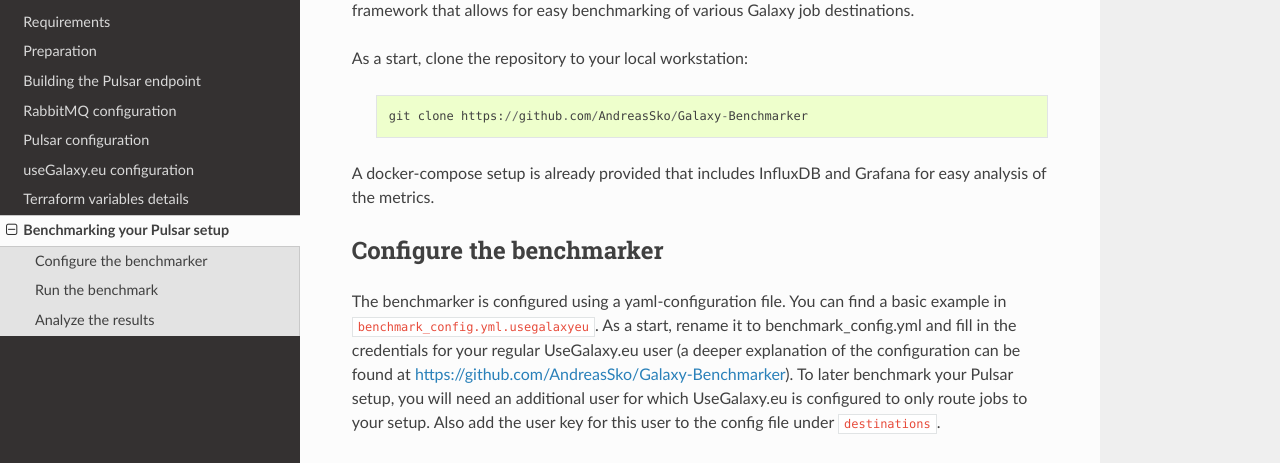
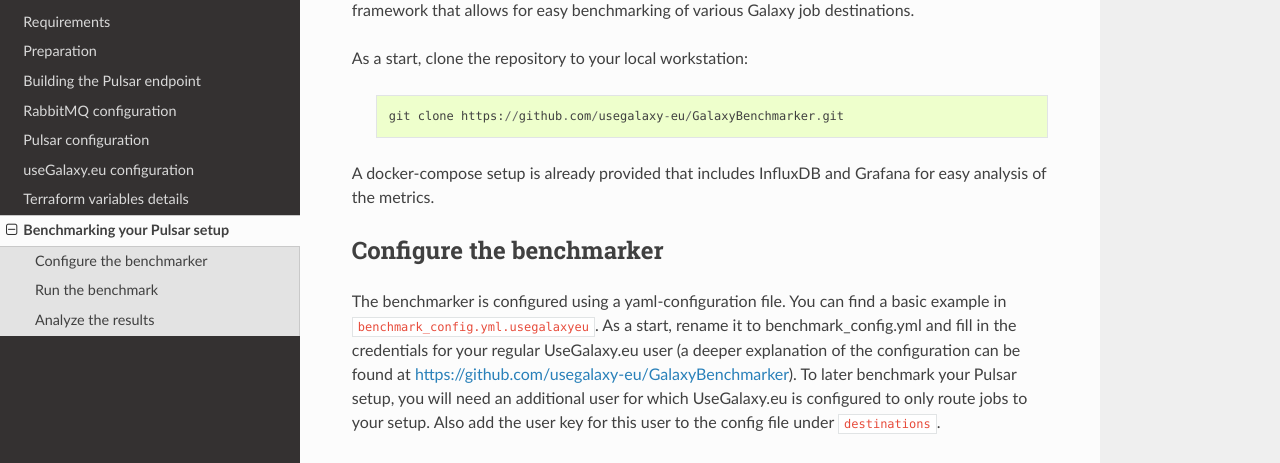
Before and after one commit to usegalaxy-eu/pulsar-network-docs, a Sphinx documentation site: the page built from source/benchmark.rst, in a window 1280 px wide and 900 px high. Shown: the part 185-648 px from the top of the window. Built offline with Sphinx 7.4.7 and the Read the Docs theme 2.0.0, drawn with Linux system fonts in a browser that asks for light colours; some of the changed lines change nothing that is shown.

Commit message:
Update benchmark.rst

```diff
--- a/source/benchmark.rst
+++ b/source/benchmark.rst
@@ -2,7 +2,7 @@ Benchmarking your Pulsar setup
 ==============================
 
 To determine the performance of your Pulsar setup, you can use the
-`GalaxyBenchmarker <https://github.com/AndreasSko/Galaxy-Benchmarker>`_.
+`GalaxyBenchmarker <https://github.com/usegalaxy-eu/GalaxyBenchmarker>`_.
 This is a framework that allows for easy benchmarking of various Galaxy
 job destinations.
 
@@ -10,7 +10,7 @@ As a start, clone the repository to your local workstation:
 
     ::
 
-     git clone https://github.com/AndreasSko/Galaxy-Benchmarker
+     git clone https://github.com/usegalaxy-eu/GalaxyBenchmarker.git
 
 A docker-compose setup is already provided that includes InfluxDB and
 Grafana for easy analysis of the metrics.
@@ -22,7 +22,7 @@ The benchmarker is configured using a yaml-configuration file. You can
 find a basic example in ``benchmark_config.yml.usegalaxyeu``. As a start,
 rename it to benchmark_config.yml and fill in the credentials for your
 regular UseGalaxy.eu user (a deeper explanation of the configuration
-can be found at https://github.com/AndreasSko/Galaxy-Benchmarker).
+can be found at https://github.com/usegalaxy-eu/GalaxyBenchmarker).
 To later benchmark your Pulsar setup, you will need an additional user
 for which UseGalaxy.eu is configured to only route jobs to your setup.
 Also add the user key for this user to the config file under
```
